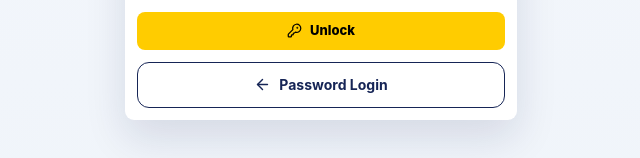
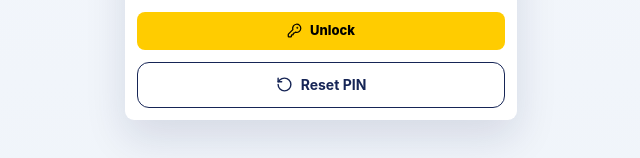
Before and after one commit to harsh-prajapati-7523/KEOnline, a React (Vite) app: page /pin-login in a window 1280 px wide. Shown: the part 334-492 px from the top of the page, without its empty margins (319-959 px from the left). Built offline with nearby package versions, Linux system fonts and the light colour scheme.

Commit message:
Add PIN reset flow from PIN login screen

```diff
--- a/src/pages/PinLogin.jsx
+++ b/src/pages/PinLogin.jsx
@@ -1,9 +1,9 @@
 import { useState } from "react";
-import { ArrowLeft, KeyRound, Lock } from "lucide-react";
+import { KeyRound, Lock, RotateCcw } from "lucide-react";
 import { useNavigate } from "react-router-dom";
 import KEWaveBackground from "../components/KEWaveBackground";
 import { clearAccess, fetchCurrentAccess } from "../utils/access";
-import { persistAuthSession } from "../utils/auth";
+import { persistAuthSession, resetPinSession } from "../utils/auth";
 
 function normalizePin(value) {
   return value.replace(/\D/g, "").slice(0, 6);
@@ -14,6 +14,7 @@ export default function PinLogin() {
   const [pin, setPin] = useState("");
   const [error, setError] = useState("");
   const [isSubmitting, setIsSubmitting] = useState(false);
+  const [isResettingPin, setIsResettingPin] = useState(false);
 
   const handleSubmit = async (event) => {
     event.preventDefault();
@@ -56,6 +57,16 @@ export default function PinLogin() {
     }
   };
 
+  const handleResetPin = async () => {
+    if (isResettingPin) return;
+
+    setIsResettingPin(true);
+    setError("");
+    await resetPinSession();
+    clearAccess();
+    navigate("/employee-login", { replace: true });
+  };
+
   return (
     <main id="main-content" className="app-screen ke-login-page ke-login-page--premium">
       <div className="ke-login-shell">
@@ -84,9 +95,9 @@ export default function PinLogin() {
               {isSubmitting ? "Unlocking..." : "Unlock"}
             </button>
 
-            <button type="button" onClick={() => navigate("/employee-login")} className="mt-3 flex w-full items-center justify-center gap-2 rounded-xl border border-blue-950 px-4 py-3 text-sm font-bold text-blue-950 transition hover:bg-blue-50">
-              <ArrowLeft size={17} aria-hidden="true" />
-              Password Login
+            <button type="button" onClick={handleResetPin} disabled={isResettingPin} className="mt-3 flex w-full items-center justify-center gap-2 rounded-xl border border-blue-950 px-4 py-3 text-sm font-bold text-blue-950 transition hover:bg-blue-50 disabled:opacity-60">
+              <RotateCcw size={17} aria-hidden="true" />
+              {isResettingPin ? "Resetting..." : "Reset PIN"}
             </button>
 
             {error && (
--- a/src/utils/auth.js
+++ b/src/utils/auth.js
@@ -121,6 +121,19 @@ export async function logoutSession() {
   }
 }
 
+export async function resetPinSession() {
+  try {
+    await fetch("/volt/auth/pin/reset", {
+      method: "POST",
+      credentials: "include",
+    });
+  } catch {
+    // Local cleanup still needs to happen if the network is unavailable.
+  } finally {
+    clearAuthSession();
+  }
+}
+
 function isVoltRequest(input) {
   const url = typeof input === "string" ? input : input?.url;
   if (!url) return false;
```
